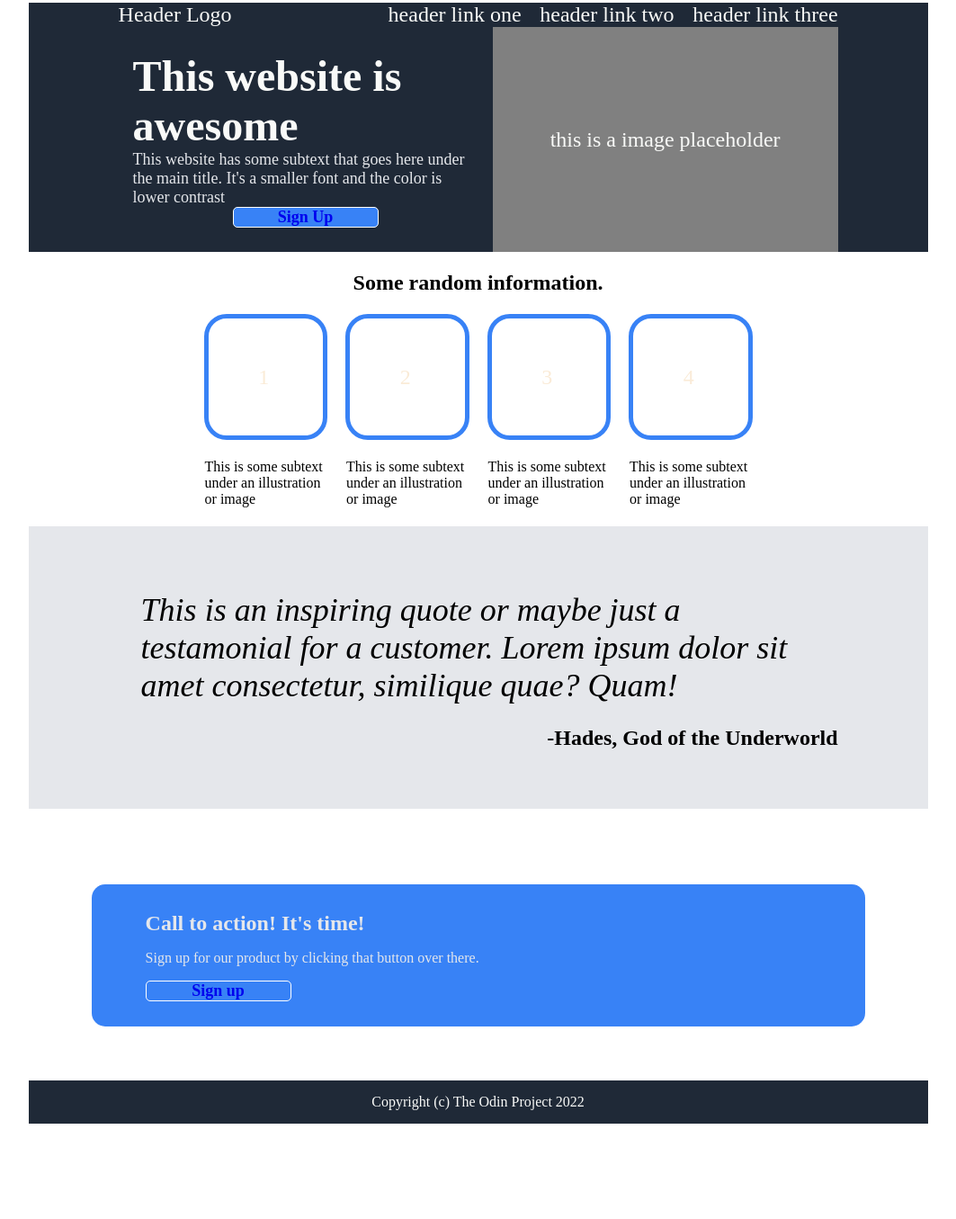
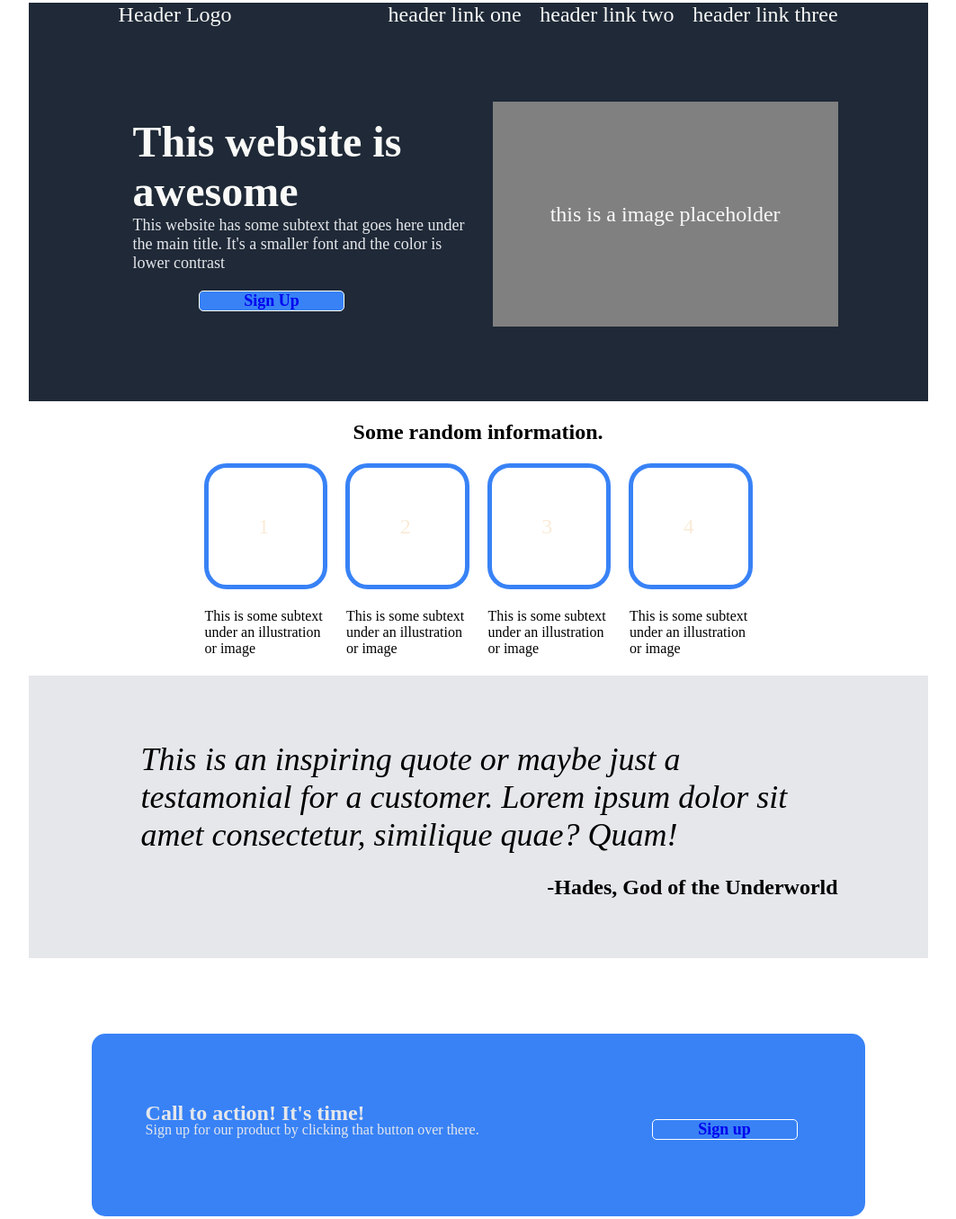
Before and after one commit to wimseden/my-second, a plain HTML site: page index.html in a window 1280 px wide. Shown: the part 5-1360 px from the top of the page at 90% size, without its empty margins (166-1229 px from the left). Before the commit the page ends 1262 px from the top, so only its background shows below. Drawn offline with Linux system fonts and the light colour scheme.

Commit message:
Final update which ""fixes"" signup box as best I could manage.

```diff
--- a/style.css
+++ b/style.css
@@ -55,7 +55,7 @@ flex-wrap:wrap;
 width:50%;
 justify-content: center;
 align-items:center;
-padding:0 2%;
+padding:100px 2%;
 }
 #container  .text{
 
@@ -114,13 +114,14 @@ a{
 #fifth{
     display:flex;
     flex-wrap:wrap;
-    flex-direction:column;
+    flex-direction:row;
+    justify-content:space-between;
     height:128px;
     border-radius:15px;
     width:80%;
     text-align:left;
     padding-left:60px;
-    padding-top:30px;
+    padding-top:75px;
     background-color:#3882F6;
     color:#E5E7EB;
     font-weight:700;
@@ -128,13 +129,17 @@ a{
 }
 #fifth.call{
     display:flex;
-    flex-direction:row;
+    padding-top:54px;
+
 }
 #fifth p.call{
     font-weight:500;
     font-size:16px;
+    margin-top:-4px;
 }
 .signup{
+    display:flex;
+    flex-direction:column;
     background-color:#3882F6;
     border: 1.5px solid white;
     border-radius:5px;
@@ -143,6 +148,8 @@ a{
     text-align:center;
     justify-content: center;
     align-items: center;
+    margin-top:20px;
+    margin-right:75px;
     }
 #footer{
     background-color:#1F2937;
```
